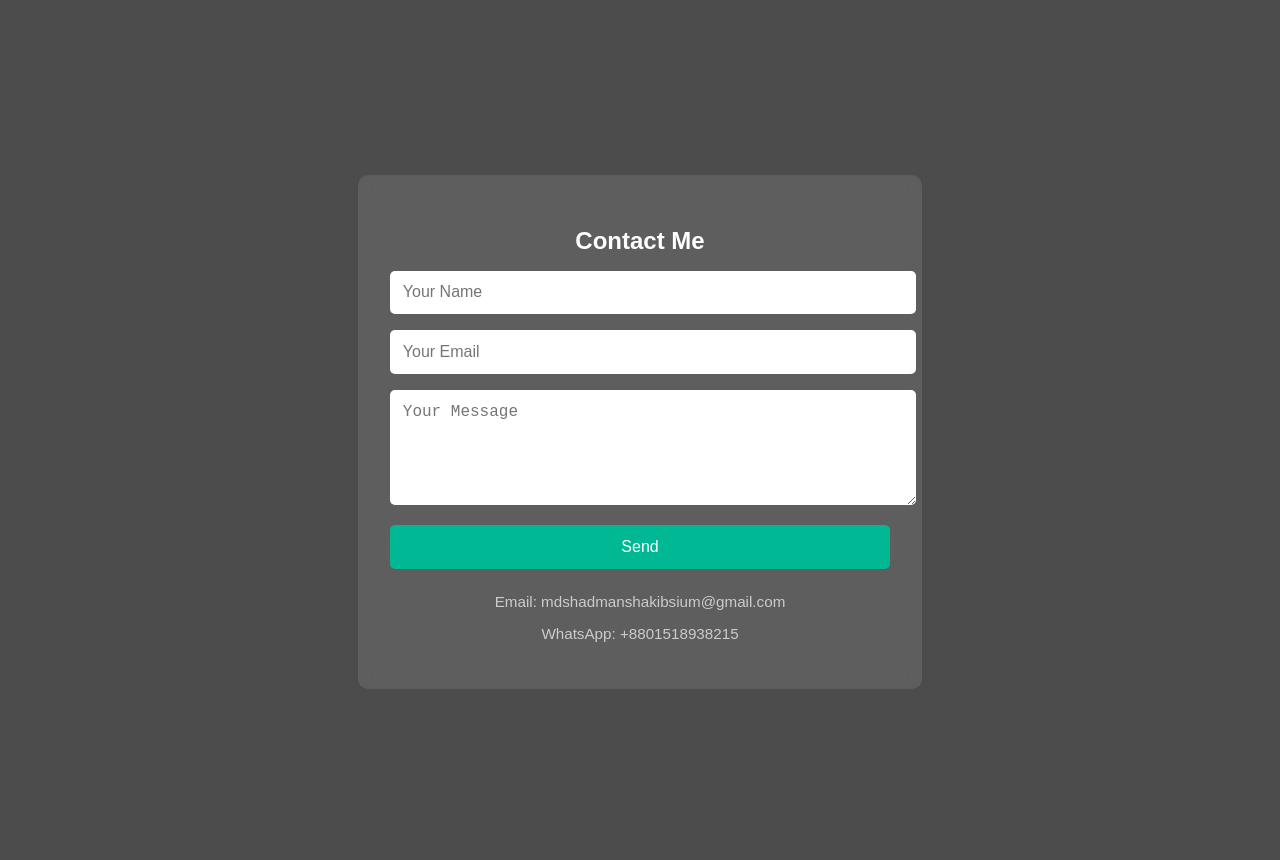
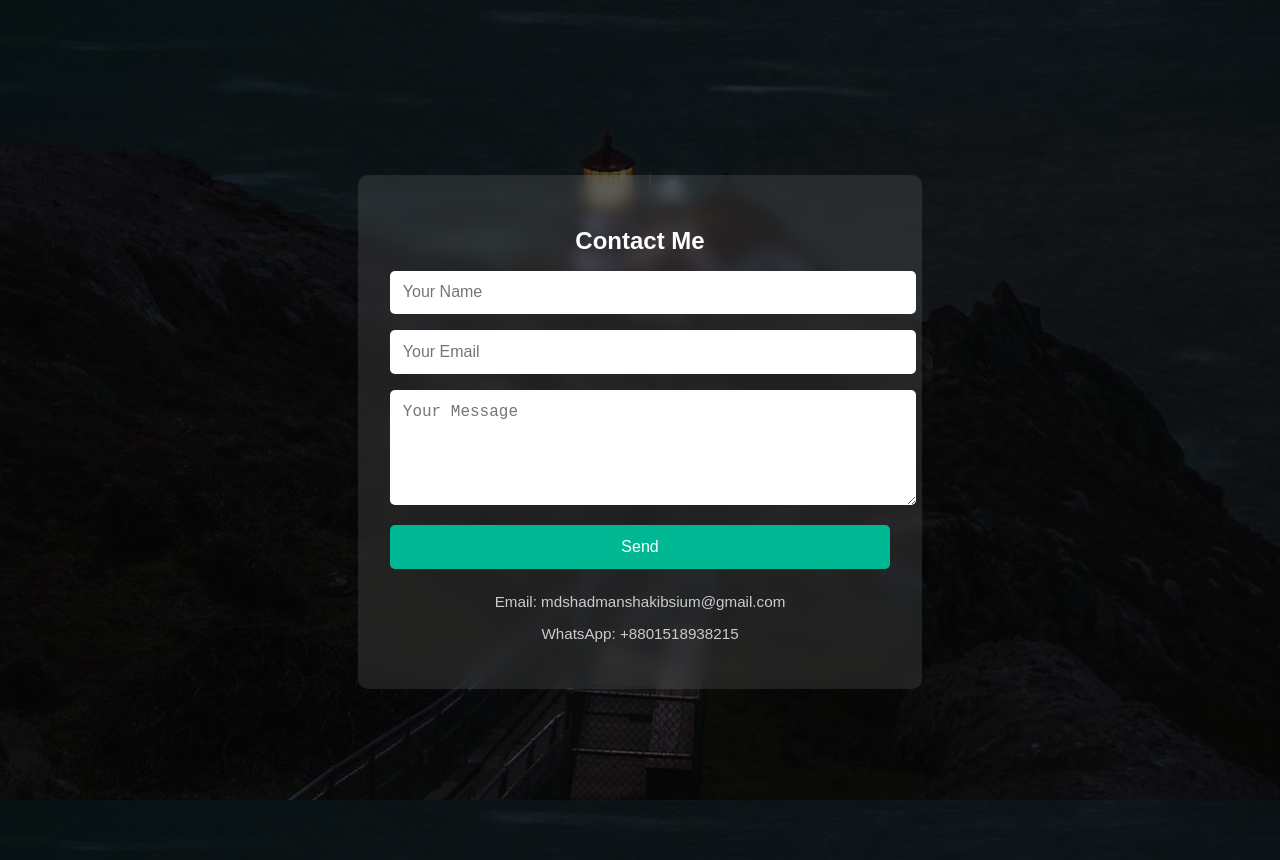
Before and after one commit to shadmanshakibsium/shadmanshakibsium.github.io, a plain HTML site: page contact.html in a window 1280 px wide. Shown: the top 860 px of the page. Drawn offline with Linux system fonts and the light colour scheme.

Commit message:
Update contact.html

```diff
--- a/contact.html
+++ b/contact.html
@@ -9,7 +9,7 @@
       margin: 0;
       font-family: Arial, sans-serif;
       color: white;
-      background-image: url('img/big.jpg'); /* ছবির লোকেশন */
+      background-image: url('img/blog/big.jpg'); /* ছবির লোকেশন */
       background-size: cover;
       background-position: center;
       background-attachment: fixed;
```
